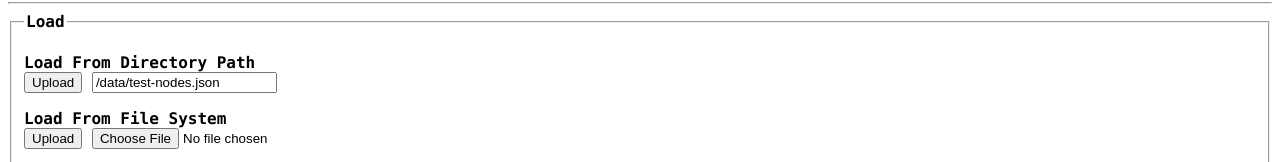
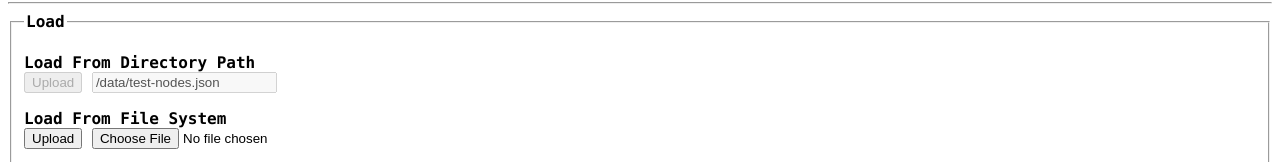
Before and after one commit to chris-c-mcintyre/rous, a website: page templates/color/index.html in a window 1280 px wide. Shown: the part 1482-1644 px from the top of the page. Drawn offline with Linux system fonts and the light colour scheme; a script that the page names is missing.

Commit message:
Disable broken directory load option in color template.

```diff
--- a/templates/color/index.html
+++ b/templates/color/index.html
@@ -421,7 +421,7 @@
 
         <p>
           <label for="load-dire"><strong>Load From Directory Path</strong></label><br />
-          <button id="load-dire" onclick="globalThis.loadNetworkFromDirectory( document.getElementById('dire-path').value );">Upload</button> <input id="dire-path" type="text" value="/data/test-nodes.json"><br />
+          <button id="load-dire" onclick="globalThis.loadNetworkFromDirectory( document.getElementById('dire-path').value );" disabled>Upload</button> <input id="dire-path" type="text" value="/data/test-nodes.json" disabled><br />
         </p>
 
         <p>
```
